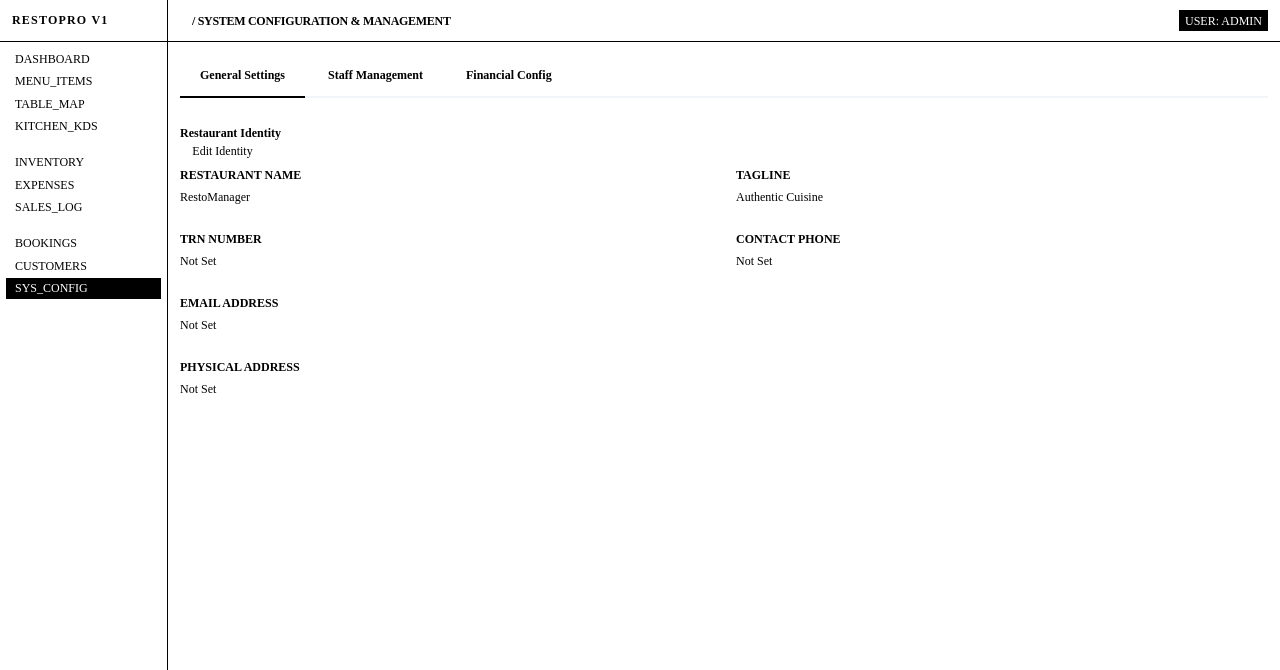
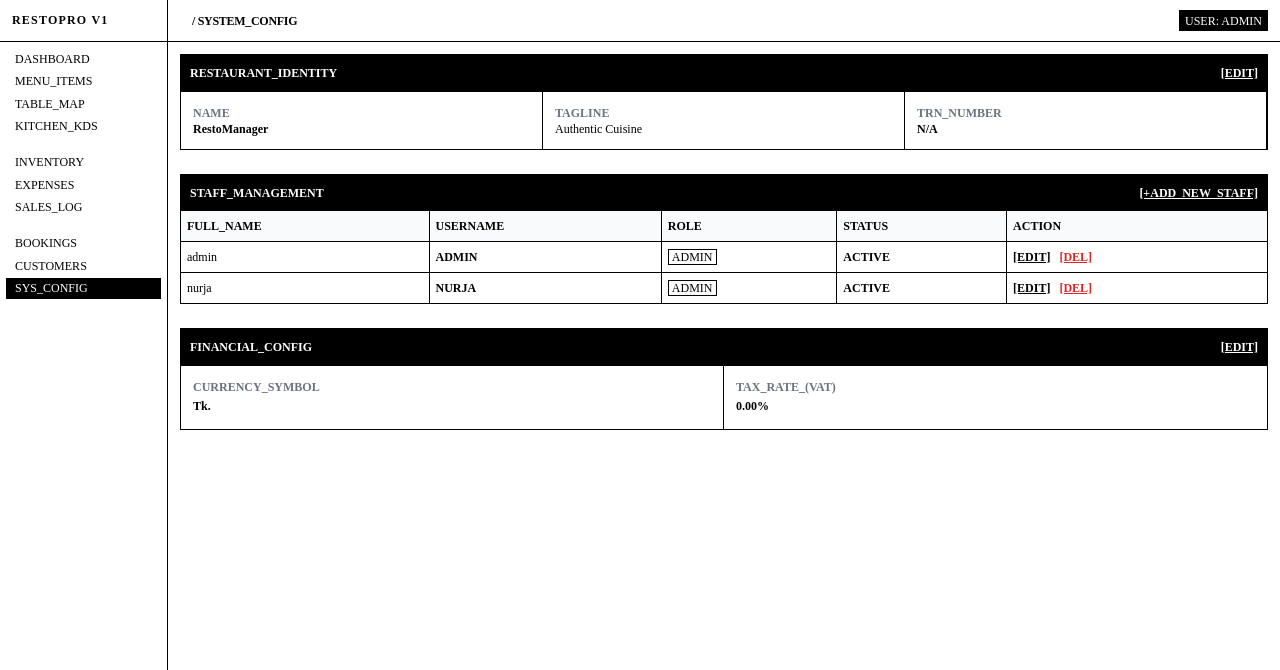
Before and after one commit to nur949/Resturant-Management, a Django app: page /settings/ in a window 1280 px wide. Shown: the top 670 px of the page. Run offline with Django 5.2, Linux system fonts and the light colour scheme; a user stored in the database is signed in; data comes from the database, SQL or seed files in the repository; some libraries are stand-ins or nearby versions.

Commit message:
Restore user profile and system config links with minimalist theme

```diff
--- a/core/templates/core/base.html
+++ b/core/templates/core/base.html
@@ -66,9 +66,9 @@
                     </button>
                     <span class="text-xs font-bold uppercase tracking-tight">/ {% block page_title %}INDEX{% endblock %}</span>
                 </div>
-                <div class="text-[10px] font-mono bg-black text-white px-2 py-0.5">
+                <a href="{% url 'personal_profile' %}" class="text-[10px] bg-black text-white px-2 py-0.5 hover:bg-gray-800 transition-colors">
                     USER: {{ user.username|upper }}
-                </div>
+                </a>
             </header>
 
             <main class="p-4 flex-1">
--- a/core/templates/core/settings/settings_home.html
+++ b/core/templates/core/settings/settings_home.html
@@ -1,96 +1,62 @@
 {% extends 'core/base.html' %}
 
-{% block page_title %}System Configuration & Management{% endblock %}
+{% block page_title %}SYSTEM_CONFIG{% endblock %}
 
 {% block content %}
-<div class="card">
-    <div class="card-body">
-        <!-- Enterprise Tabs -->
-        <div class="tabs-container">
-            <div class="tabs-header d-flex gap-10 mb-2" style="border-bottom: 2px solid #f1f5f9;">
-                <button class="tab-btn active" onclick="showTab('general')">General Settings</button>
-                <button class="tab-btn" onclick="showTab('users')">Staff Management</button>
-                <button class="tab-btn" onclick="showTab('finance')">Financial Config</button>
+<div class="space-y-8">
+    <!-- Restaurant Identity -->
+    <div class="border border-black">
+        <div class="p-3 bg-black text-white flex justify-between items-center">
+            <span class="text-xs font-bold uppercase">RESTAURANT_IDENTITY</span>
+            <a href="{% url 'settings_update' %}" class="text-[10px] font-bold underline text-white">[EDIT]</a>
         </div>
-
-            <!-- General Tab -->
-            <div id="general" class="tab-content show">
-                <div class="d-flex justify-between align-center mb-2">
-                    <h3 style="font-size: 16px; font-weight: 700;">Restaurant Identity</h3>
-                    <a href="{% url 'settings_update' %}" class="btn btn-primary btn-sm"><i class="fas fa-edit"></i> Edit Identity</a>
+        <div class="grid grid-cols-1 md:grid-cols-2 lg:grid-cols-3 gap-0 border-t border-black">
+            <div class="p-4 border-r border-b border-black md:border-b-0">
+                <div class="text-[9px] font-bold text-gray-500">NAME</div>
+                <div class="text-sm font-bold">{{ settings.name }}</div>
             </div>
-                <div class="settings-grid">
-                    <div class="settings-item">
-                        <label>Restaurant Name</label>
-                        <p class="bold">{{ settings.name }}</p>
+            <div class="p-4 border-r border-b border-black md:border-b-0">
+                <div class="text-[9px] font-bold text-gray-500">TAGLINE</div>
+                <div class="text-sm">{{ settings.tagline }}</div>
             </div>
-                    <div class="settings-item">
-                        <label>Tagline</label>
-                        <p>{{ settings.tagline }}</p>
-                    </div>
-                    <div class="settings-item">
-                        <label>TRN Number</label>
-                        <p class="bold">{{ settings.trn_number|default:"Not Set" }}</p>
-                    </div>
-                    <div class="settings-item">
-                        <label>Contact Phone</label>
-                        <p>{{ settings.phone|default:"Not Set" }}</p>
-                    </div>
-                    <div class="settings-item">
-                        <label>Email Address</label>
-                        <p>{{ settings.email|default:"Not Set" }}</p>
-                    </div>
-                    <div class="settings-item" style="grid-column: span 2;">
-                        <label>Physical Address</label>
-                        <p>{{ settings.address|default:"Not Set" }}</p>
+            <div class="p-4 border-b border-black md:border-b-0 lg:border-r">
+                <div class="text-[9px] font-bold text-gray-500">TRN_NUMBER</div>
+                <div class="text-sm font-bold">{{ settings.trn_number|default:"N/A" }}</div>
             </div>
         </div>
     </div>
 
-            <!-- Users Tab -->
-            <div id="users" class="tab-content">
-                <div class="d-flex justify-between align-center mb-2">
-                    <h3 style="font-size: 16px; font-weight: 700;">Authorized Staff Members</h3>
-                    <a href="{% url 'user_add' %}" class="btn btn-primary btn-sm"><i class="fas fa-user-plus"></i> Add New Staff</a>
+    <!-- Staff Management -->
+    <div class="border border-black">
+        <div class="p-3 bg-black text-white flex justify-between items-center">
+            <span class="text-xs font-bold uppercase">STAFF_MANAGEMENT</span>
+            <a href="{% url 'user_add' %}" class="text-[10px] font-bold underline text-white">[+ADD_NEW_STAFF]</a>
         </div>
-                <div class="data-table-container">
-                    <table class="data-table">
+        <div class="overflow-x-auto">
+            <table class="w-full text-left text-[10px] border-collapse">
                 <thead>
-                            <tr>
-                                <th>Full Name</th>
-                                <th>Username</th>
-                                <th>Role</th>
-                                <th>Status</th>
-                                <th class="text-right">Action</th>
+                    <tr class="bg-gray-50 border-b border-black">
+                        <th class="p-2 font-bold border-r border-black uppercase">FULL_NAME</th>
+                        <th class="p-2 font-bold border-r border-black uppercase">USERNAME</th>
+                        <th class="p-2 font-bold border-r border-black uppercase">ROLE</th>
+                        <th class="p-2 font-bold border-r border-black uppercase">STATUS</th>
+                        <th class="p-2 font-bold uppercase">ACTION</th>
                     </tr>
                 </thead>
-                        <tbody>
+                <tbody class="divide-y divide-black">
                     {% for u in users %}
                     <tr>
-                                <td>{{ u.get_full_name|default:u.username }}</td>
-                                <td class="bold">{{ u.username }}</td>
-                                <td>
-                                    {% if u.is_superuser %}
-                                        <span class="badge" style="background: #e0e7ff; color: #4338ca;">ADMINISTRATOR</span>
-                                    {% else %}
-                                        <span class="badge" style="background: #f1f5f9; color: #475569;">STAFF</span>
-                                    {% endif %}
+                        <td class="p-2 border-r border-black">{{ u.get_full_name|default:u.username }}</td>
+                        <td class="p-2 border-r border-black font-bold uppercase">{{ u.username }}</td>
+                        <td class="p-2 border-r border-black">
+                            <span class="px-1 border border-black uppercase">{% if u.is_superuser %}ADMIN{% else %}STAFF{% endif %}</span>
                         </td>
-                                <td>
-                                    {% if u.is_active %}
-                                        <span class="badge badge-available">ACTIVE</span>
-                                    {% else %}
-                                        <span class="badge badge-occupied">INACTIVE</span>
-                                    {% endif %}
+                        <td class="p-2 border-r border-black">
+                            <span class="{% if u.is_active %}text-black{% else %}text-gray-400{% endif %} font-bold">{% if u.is_active %}ACTIVE{% else %}INACTIVE{% endif %}</span>
                         </td>
-                                <td class="text-right">
-                                    <div class="action-dropdown">
-                                        <button class="action-btn-toggle" style="padding: 2px 6px;"><i class="fas fa-ellipsis-v"></i></button>
-                                        <div class="action-menu-content">
-                                            <a href="{% url 'user_edit' u.id %}"><i class="fas fa-user-edit"></i> Edit Account</a>
-                                            <a href="{% url 'user_delete' u.id %}" class="delete-action"><i class="fas fa-user-minus"></i> Remove Staff</a>
-                                        </div>
-                                    </div>
+                        <td class="p-2 space-x-2">
+                            <a href="{% url 'user_edit' u.id %}" class="underline font-bold">[EDIT]</a>
+                            <a href="{% url 'user_delete' u.id %}" class="underline font-bold text-red-600">[DEL]</a>
                         </td>
                     </tr>
                     {% endfor %}
@@ -99,70 +65,22 @@
         </div>
     </div>
 
-            <!-- Finance Tab -->
-            <div id="finance" class="tab-content">
-                <div class="d-flex justify-between align-center mb-2">
-                    <h3 style="font-size: 16px; font-weight: 700;">Financial & Tax Configuration</h3>
-                    <a href="{% url 'settings_update' %}" class="btn btn-primary btn-sm"><i class="fas fa-edit"></i> Update Rates</a>
+    <!-- Financial Config -->
+    <div class="border border-black">
+        <div class="p-3 bg-black text-white flex justify-between items-center">
+            <span class="text-xs font-bold uppercase">FINANCIAL_CONFIG</span>
+            <a href="{% url 'settings_update' %}" class="text-[10px] font-bold underline text-white">[EDIT]</a>
         </div>
-                <div class="settings-grid">
-                    <div class="settings-item">
-                        <label>Currency Symbol</label>
-                        <p class="bold" style="font-size: 18px;">{{ settings.currency_symbol }}</p>
+        <div class="grid grid-cols-1 md:grid-cols-2 gap-0 border-t border-black">
+            <div class="p-4 border-r border-black">
+                <div class="text-[9px] font-bold text-gray-500">CURRENCY_SYMBOL</div>
+                <div class="text-xl font-bold">{{ settings.currency_symbol }}</div>
             </div>
-                    <div class="settings-item">
-                        <label>Standard Tax Rate (VAT)</label>
-                        <p class="bold" style="font-size: 18px;">{{ settings.default_tax_rate }}%</p>
+            <div class="p-4">
+                <div class="text-[9px] font-bold text-gray-500">TAX_RATE_(VAT)</div>
+                <div class="text-xl font-bold">{{ settings.default_tax_rate }}%</div>
             </div>
         </div>
     </div>
 </div>
-    </div>
-</div>
-
-<style>
-    .tab-btn {
-        background: none;
-        border: none;
-        padding: 12px 20px;
-        font-weight: 600;
-        color: var(--text-muted);
-        cursor: pointer;
-        transition: 0.2s;
-        border-bottom: 2px solid transparent;
-        margin-bottom: -2px;
-    }
-    .tab-btn:hover { color: var(--primary); }
-    .tab-btn.active {
-        color: var(--primary);
-        border-bottom-color: var(--primary);
-    }
-    .tab-content { display: none; padding-top: 20px; }
-    .tab-content.show { display: block; animation: fadeIn 0.3s; }
-
-    .settings-grid {
-        display: grid;
-        grid-template-columns: 1fr 1fr;
-        gap: 24px;
-    }
-    .settings-item label {
-        display: block;
-        font-size: 10px;
-        text-transform: uppercase;
-        color: var(--text-muted);
-        font-weight: 700;
-        margin-bottom: 4px;
-    }
-    .settings-item p { font-size: 13px; color: var(--text-main); }
-</style>
-
-<script>
-    function showTab(id) {
-        document.querySelectorAll('.tab-content').forEach(c => c.classList.remove('show'));
-        document.querySelectorAll('.tab-btn').forEach(b => b.classList.remove('active'));
-
-        document.getElementById(id).classList.add('show');
-        event.currentTarget.classList.add('active');
-    }
-</script>
 {% endblock %}
```
Lines whose indentation alone changed are shown as unchanged.
